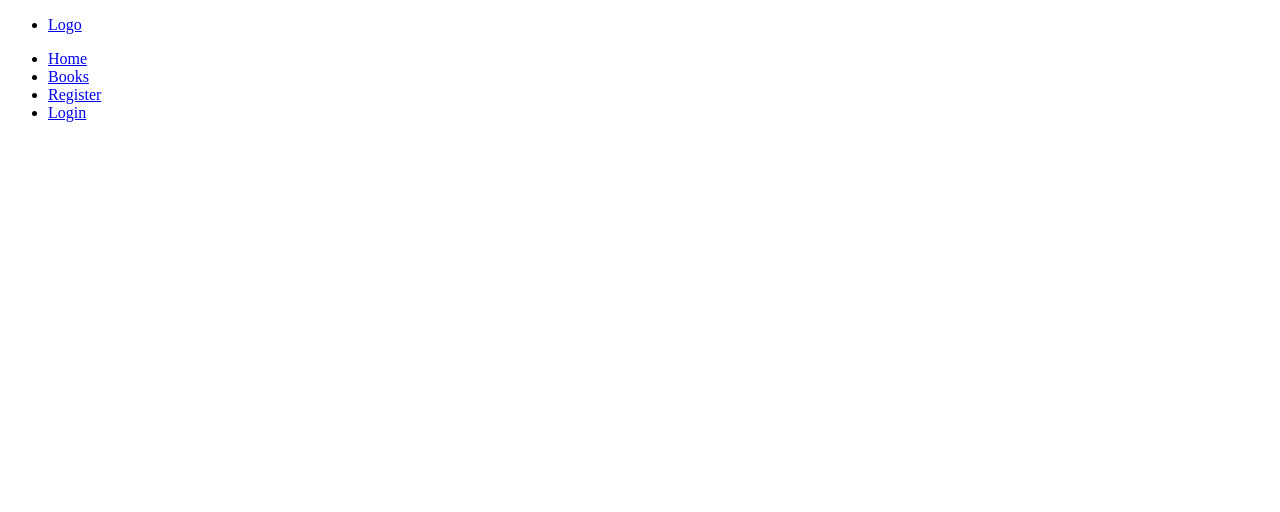
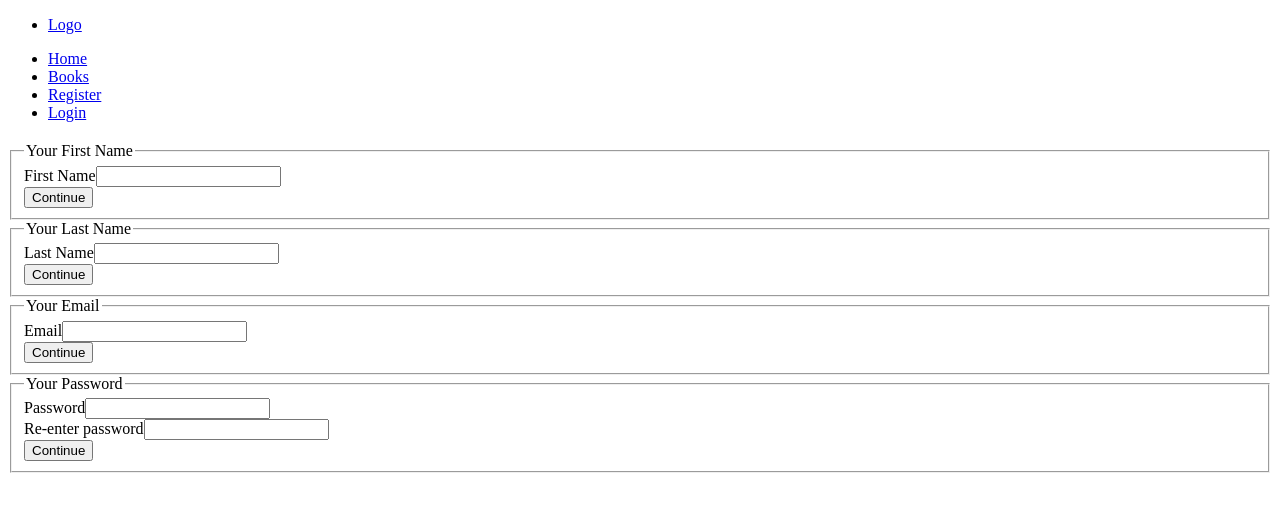
Before and after one commit to Logos-bookstore/final-project_frontend, a React (Vite) app: page /profile in a window 1280 px wide. Shown: the top 512 px of the page. Built offline with nearby package versions, Linux system fonts and the light colour scheme.

Commit message:
create: user update form

```diff
--- /dev/null
+++ b/src/components/Form.jsx
@@ -0,0 +1,45 @@
+import { useContext } from "react";
+import { Context } from "../context/Context";
+import Continue from "./Continue";
+
+export default function Form({children, update}) {
+    const {user, setUser} = useContext(Context);
+    const updateUser = async (e) => {
+        e.preventDefault();
+        try {
+            const token = sessionStorage.getItem("token");
+            if(token) {
+                let data = {};
+                if(e.target?.firstName?.value) {
+                    data = {firstName: e.target.firstName.value};
+                } else if(e.target?.lastName?.value) {
+                    data = {lastName: e.target.lastName.value};
+                } else if(e.target?.email?.value) {
+                    data = {email: e.target.email.value};
+                } else if(e.target?.password?.value && e.target?.reEnter?.value) {
+                    data = {password: e.target.password.value};
+                } else {};
+                const response = await fetch(`${import.meta.env.VITE_USER_UPDATE}${user._id}`, {method: "PATCH", headers: {"Content-Type": "application/json", token: token}, body: JSON.stringify(data)});
+                if(response.ok) {
+                    const newData = await response.json();
+                    if(newData.success) {
+                        setUser(newData.data);
+                    }
+                }
+            }
+        } catch (error) {
+            //
+        };
+    };
+    return (
+        <>
+            <form onSubmit={updateUser}>
+                <fieldset>
+                    <legend>{update}</legend>
+                    {children}
+                    <Continue/>
+                </fieldset>
+            </form>
+        </>
+    );
+};
--- a/src/context/Container.jsx
+++ b/src/context/Container.jsx
@@ -10,7 +10,7 @@ export default function Container({ children }) {
         try {
           const response = await fetch(`${import.meta.env.VITE_VERIFY_TOKEN}`, {
             method: "GET",
-            header: { token: token },
+            headers: { token: token },
           });
           if (response.ok) {
             const data = await response.json();
--- a/src/pages/Profile.jsx
+++ b/src/pages/Profile.jsx
@@ -4,6 +4,10 @@ import FirstName from "../components/FirstName";
 import LastName from "../components/LastName";
 import Image from "../components/Image";
 import Upload from "../components/Upload";
+import Form from "../components/Form";
+import Email from "../components/Email";
+import Password from "../components/Password";
+import ReEnter from "../components/ReEnter";
 
 export default function Profile() {
     const {user} = useContext(Context);
@@ -28,6 +32,29 @@ export default function Profile() {
     return (
         <>
             <h2>{user?.firstName}</h2>
+            <div>
+                <div>
+                    <Form update="Your First Name">
+                        <FirstName/>
+                    </Form>
+                </div>
+                <div>
+                    <Form update="Your Last Name">
+                        <LastName/>
+                    </Form>
+                </div>
+                <div>
+                    <Form update="Your Email">
+                        <Email/>
+                    </Form>
+                </div>
+                <div>
+                    <Form update="Your Password">
+                        <Password/>
+                        <ReEnter/>
+                    </Form>
+                </div>
+            </div>
             {
                 user?.role === "admin"
                 &&
```
